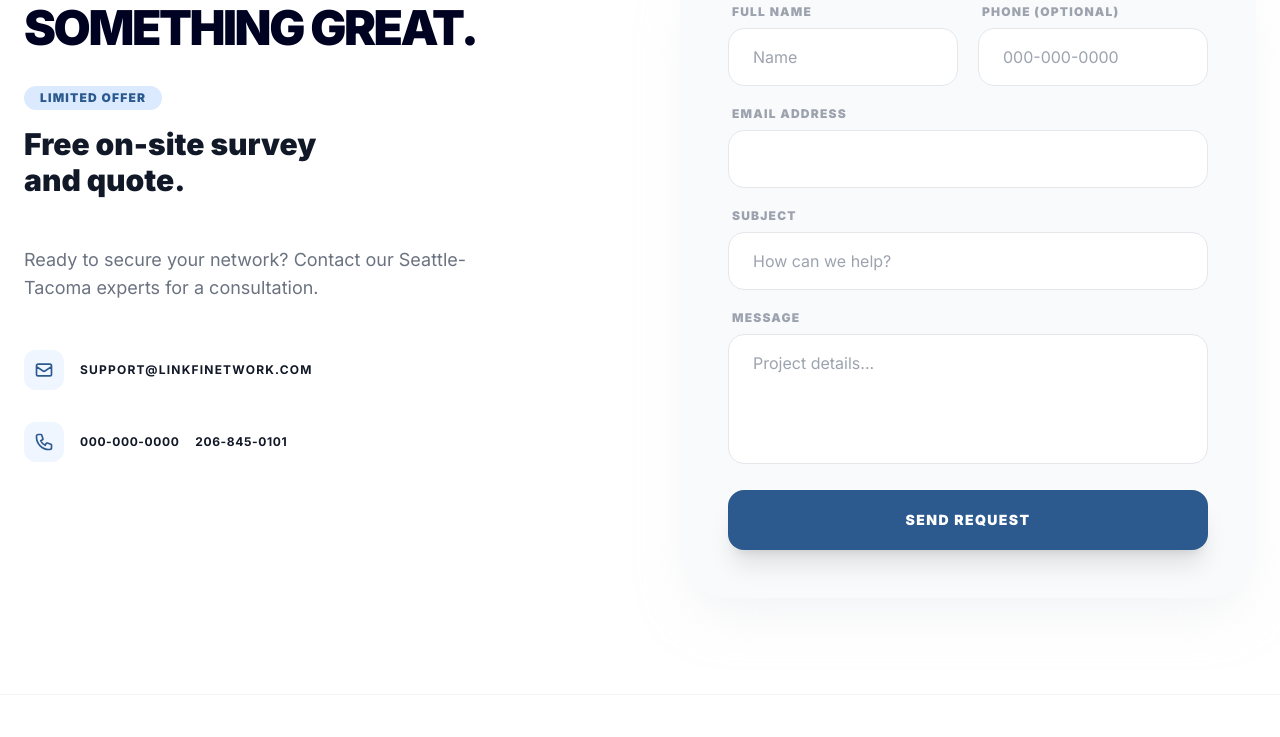
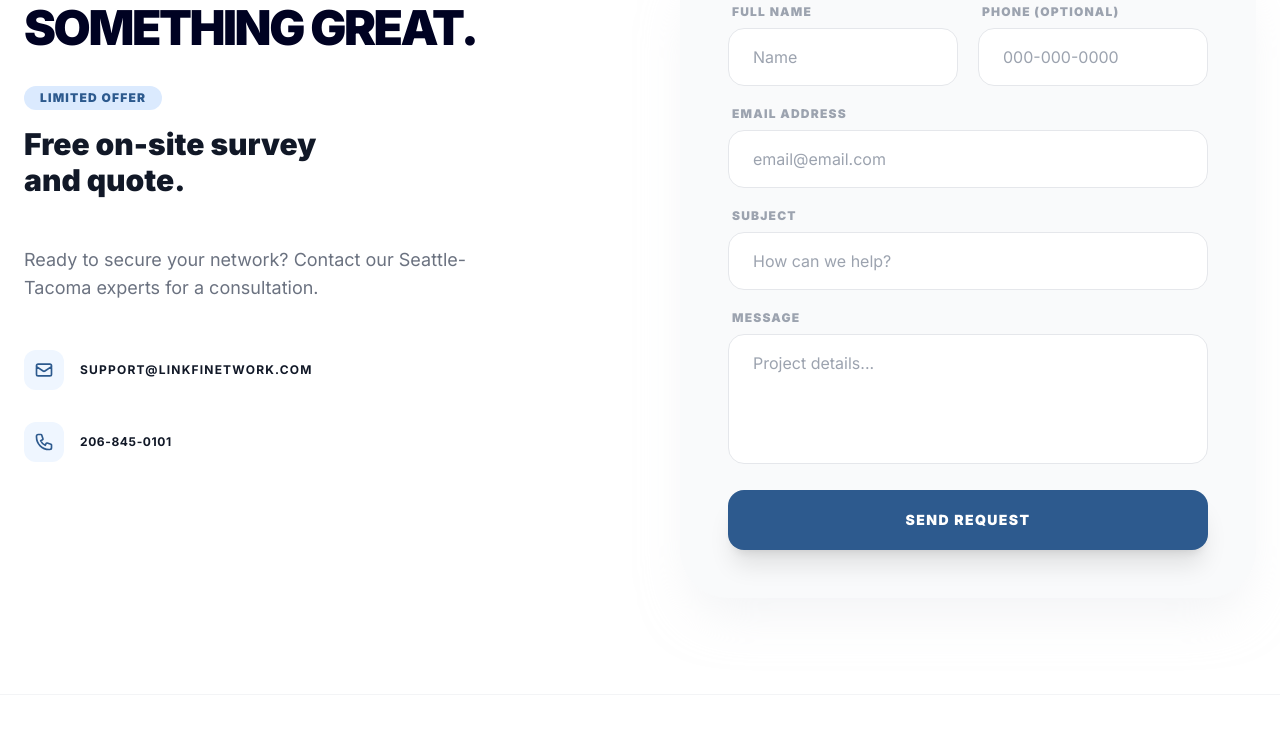
Before and after one commit to jinooyi/linkfi, a plain HTML site: page index.html in a window 1280 px wide. Shown: the part 2086-2823 px from the top of the page. Drawn offline with nearby package versions, Linux system fonts and the light colour scheme.

Commit message:
Update index.html

```diff
--- a/index.html
+++ b/index.html
@@ -226,7 +226,6 @@ Ready to secure your network? Contact our Seattle-Tacoma experts for a consultat
 d="M3 5a2 2 0 012-2h3.28a1 1 0 01.948.684l1.498 4.493a1 1 0 01-.502 1.21l-2.257 1.13a11.042 11.042 0 005.516 5.516l1.13-2.257a1 1 0 011.21-.502l4.493 1.498a1 1 0 01.684.949V19a2 2 0 01-2 2h-1C9.716 21 3 14.284 3 6V5z"/>
 </svg>
 </div>
-                            <span class="text-gray-900 font-bold tracking-wider">000-000-0000</span>
                             <span class="text-gray-900 font-bold tracking-wider">206-845-0101</span>
 </div>
 </div>
@@ -246,7 +245,7 @@ d="M3 5a2 2 0 012-2h3.28a1 1 0 01.948.684l1.498 4.493a1 1 0 01-.502 1.21l-2.257
 </div>
 <div>
 <label class="block text-xs font-black text-gray-400 uppercase tracking-widest mb-2 ml-1">Email Address</label>
-<input type="email" name="reply_to" required placeholder="" class="w-full px-6 py-4 rounded-2xl border border-gray-200 outline-none bg-white focus:ring-2 focus:ring-brand transition">
+<input type="email" name="reply_to" required placeholder="email@email.com" class="w-full px-6 py-4 rounded-2xl border border-gray-200 outline-none bg-white focus:ring-2 focus:ring-brand transition">
 </div>
 <div>
 <label class="block text-xs font-black text-gray-400 uppercase tracking-widest mb-2 ml-1">Subject</label>
```
